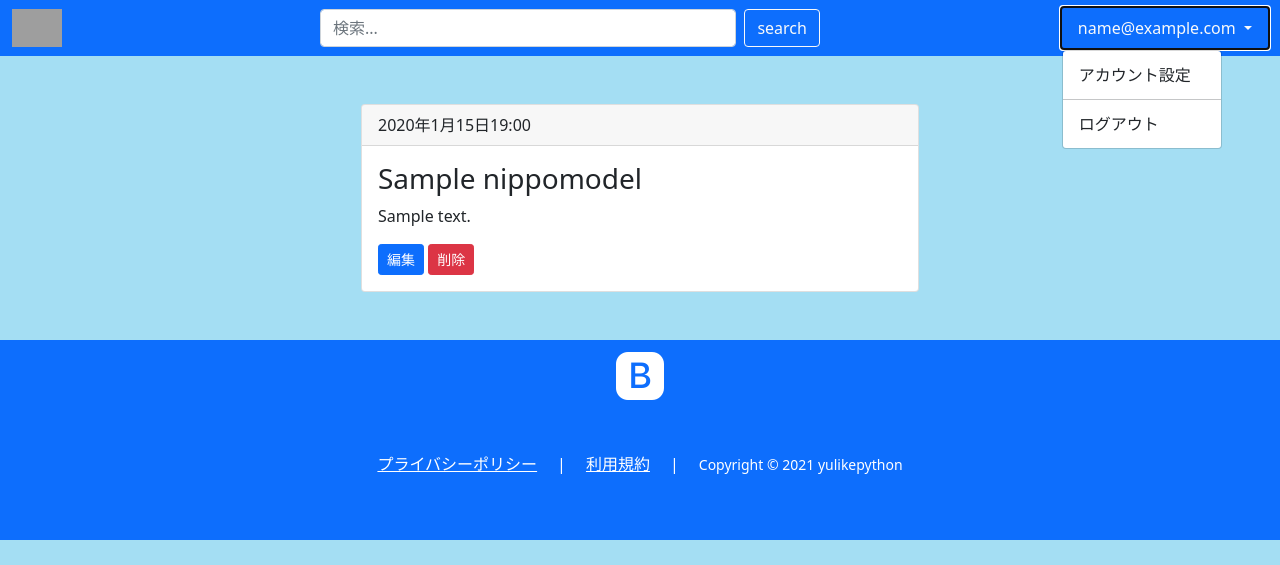
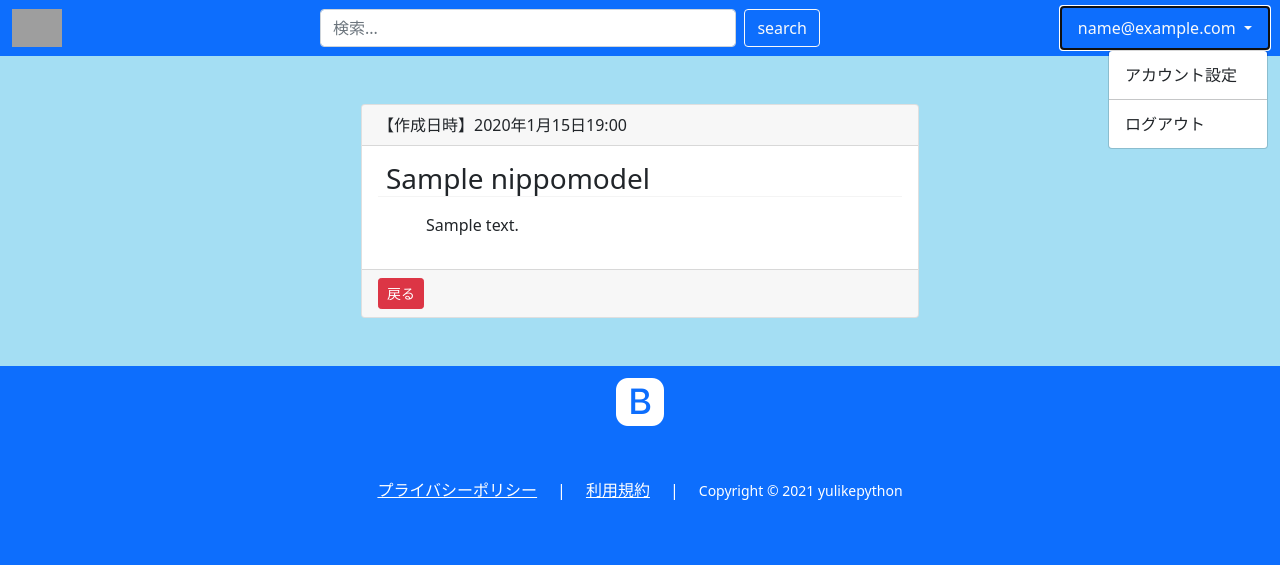
Before and after one commit to Yulikepython/itc-tube, a Django app: page /nippo/detail/1/ in a window 1280 px wide, after a click that opens the changed part. Shown: the top 565 px of the page. Run offline with Django 4.2, Linux system fonts and the light colour scheme; a user stored in the database is signed in; tables that the repository leaves empty hold one stand-in row (values such as "Sample post"); grey boxes are pictures that could not be loaded.

Commit message:
ログイン判定機能の実装方法を実例付きで徹底解説

```diff
--- a/src/nippo/templates/nippo/nippo-detail.html
+++ b/src/nippo/templates/nippo/nippo-detail.html
@@ -4,16 +4,16 @@
 <div class="container">
     <div class="card mx-auto my-5 w-50" style="min-width:300px;">
         <div class="card-header">
-            {{ object.timestamp }}
+            【作成日時】{{ object.timestamp }}
         </div>
-        <div class="card-body">
-            <h3 class="card-title">{{ object.title }} </h3>
-            <p class="card-text">{{ object.content }}</p>
-            <div class="w-50">
-                <a href={% url 'nippo-update' object.pk %} class="btn btn-primary btn-sm">編集</a>
-                <button type="button" class="btn btn-danger btn-sm" data-bs-toggle="modal" data-bs-target="#deleteModal-{{object.pk}}">削除</button>
-                {% include 'nippo/nippo-delete.html' %}
-            </div>
+        <div class="card-body pb-3">
+            <h3 class="card-title mb-3 px-2" style="border-bottom:solid 1px #f4f4f4;">
+                {{ object.title }}
+            </h3>
+            <p class="card-text my-3 px-5">{{ object.content }}</p>
+        </div>
+        <div class="card-footer">
+            <a href={% url 'nippo-list' %} class="btn btn-danger btn-sm">戻る</a>
         </div>
     </div>
 </div>
--- /dev/null
+++ b/src/static_local/css/nav.css
@@ -0,0 +1,6 @@
+.endposition{
+    position:absolute;
+    top:100%;
+    right:0;
+    left:auto;
+}
--- a/src/templates/css.html
+++ b/src/templates/css.html
@@ -2,4 +2,5 @@
 <link rel="stylesheet" href="https://cdn.jsdelivr.net/npm/bootstrap-icons@1.10.2/font/bootstrap-icons.css">
 {% load static %}
 <link rel="stylesheet" href="{% static 'css/allauth.css' %}">
+<link rel="stylesheet" href="{% static 'css/nav.css' %}">
 <link rel="stylesheet" href="{% static 'css/footer.css' %}">
--- a/src/templates/nav.html
+++ b/src/templates/nav.html
@@ -16,11 +16,17 @@
           <a class="nav-link dropdown-toggle text-light" href="#" id="navbarDropdown" role="button" data-bs-toggle="dropdown" aria-expanded="false">
             {{ request.user|user_display }}
           </a>
-          <ul class="dropdown-menu" aria-labelledby="navbarDropdown">
-            <li><a class="dropdown-item" href="#">アカウント設定</a></li>
-            <li><hr class="dropdown-divider"></li>
-            <li><a class="dropdown-item" href="#">ログアウト</a></li>
-          </ul>
+          <ul class="dropdown-menu endposition" aria-labelledby="navbarDropdown">
+            {% if request.user.is_authenticated %}
+                <li><a class="dropdown-item" href="#">アカウント設定</a></li>
+                <li><hr class="dropdown-divider"></li>
+                <li><a class="dropdown-item" href={% url "account_logout" %}>ログアウト</a></li>
+            {% else %}
+                <li><a class="dropdown-item" href={% url "account_login" %}>ログイン</a></li>
+                <li><hr class="dropdown-divider"></li>
+                <li><a class="dropdown-item" href={% url "account_signup" %}>サインアップ</a></li>
+            {% endif %}
+      </ul>
       </div>
     </div>
   </nav>
```
Also changed, not shown: src/nippo/templates/nippo/nippo-form.html (+9 -1 lines), src/nippo/templates/nippo/nippo-list.html (+18 -6 lines).
